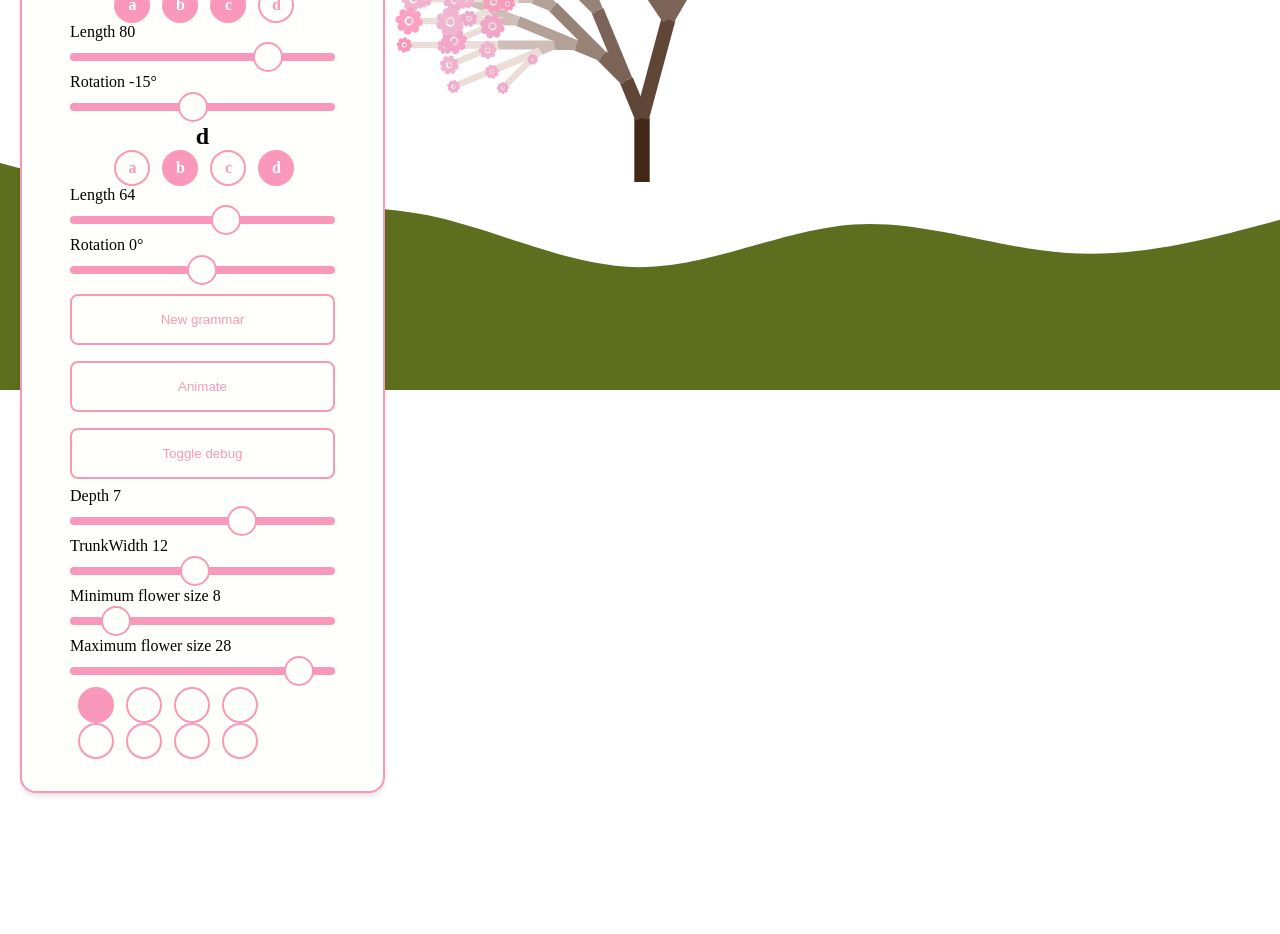
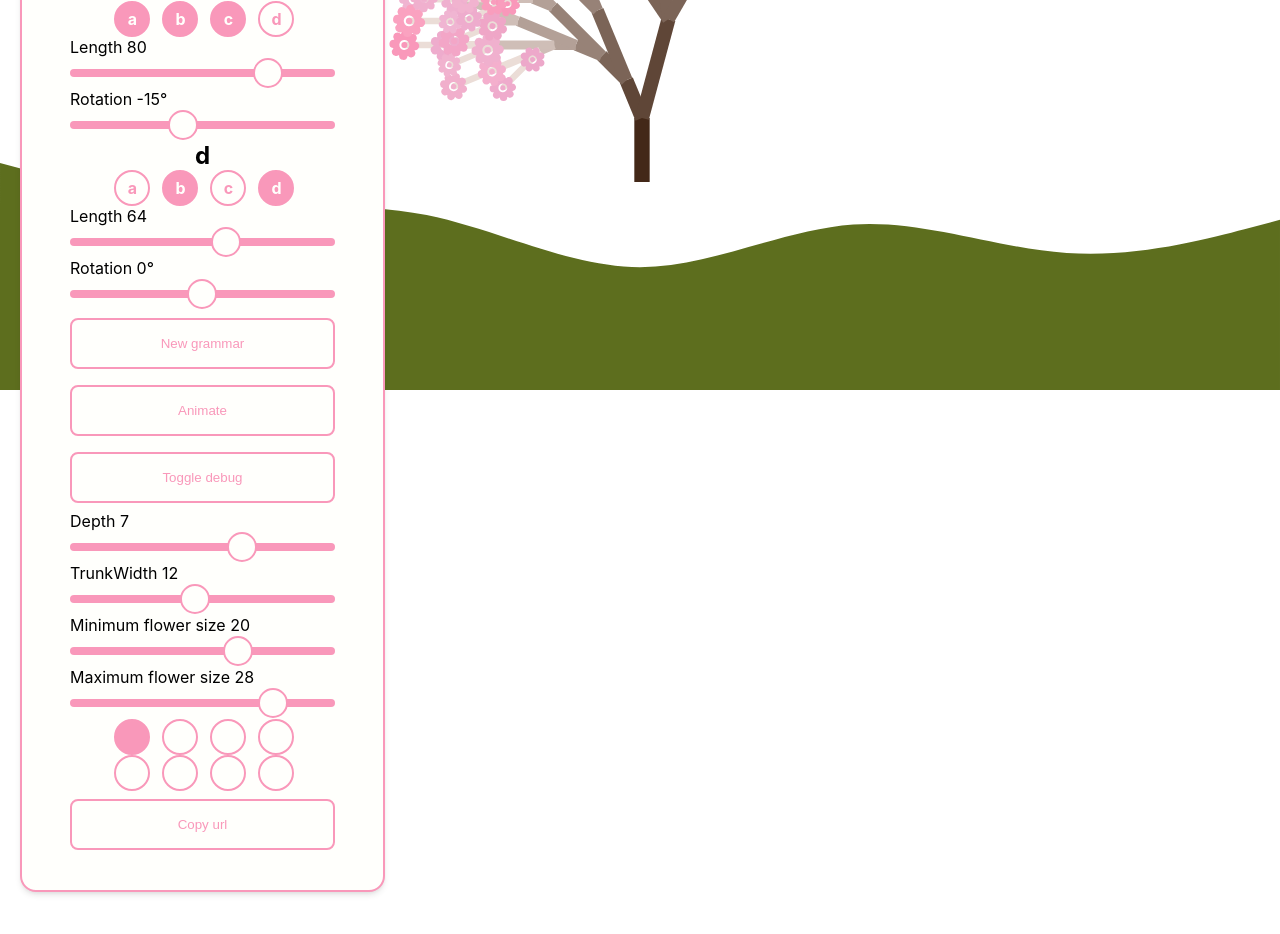
Before and after one commit to domtronn/dc-trees, a Next.js app: page / in a window 1280 px wide. Shown: the part 420-1354 px from the top of the page. Built offline with nearby package versions, Linux system fonts and the light colour scheme.

Commit message:
Allow the saving of settings using btoa & atob

```diff
--- a/components/controls.jsx
+++ b/components/controls.jsx
@@ -83,8 +83,8 @@ const Controls = ({ grammar: g, onChange = _ => _ }) => {
                 label='Rotation'
                 name='rotation'
                 type='range'
-                min={-Math.PI}
-                max={Math.PI}
+                min={-Math.PI / 2}
+                max={Math.PI / 2}
                 step={Math.PI / 360}
                 valueF={val => `${Math.round(val * 180 / Math.PI)}°`}
                 onChange={e => handleGrammar({
--- a/package.json
+++ b/package.json
@@ -10,6 +10,8 @@
   "dependencies": {
     "@emotion/core": "^10.0.28",
     "@emotion/styled": "^10.0.27",
+    "atob": "^2.1.2",
+    "btoa": "^1.2.1",
     "next": "^9.3.3",
     "polished": "^3.6.5",
     "react": "^16.13.0",
--- a/pages/index.js
+++ b/pages/index.js
@@ -4,12 +4,13 @@ import Head from 'next/head'
 /**
    TODO: highlight branches when modifyin grammars
    TODO: allow deletion of removal
-   TODO: save as form params - base64 of grammar & settings?
    TODO: music & rythm.js
    TODO: cherry blossom blowing in the wind
  */
 
 import { useState, useEffect } from 'react'
+import btoa from 'btoa'
+import atob from 'atob'
 
 import { generate } from '../utils/generate-grammar'
 import { jsx, css } from '@emotion/core'
@@ -76,24 +77,37 @@ const animate = (data, { onStart, onEnd }) => {
 
 const Home = ({
   grammar: _grammar,
-  layers: _layers,
-  start
+  layers: _layers = 9,
+  flowerId: _flowerId = 1,
+  flowerMin: _flowerMin = 20,
+  flowerMax: _flowerMax = 28,
+  trunkWidth: _trunkWidth = 12,
+  start = 'a'
 }) => {
-  const [debug, setDebug] = useState(false)
   const [rotation, setRotation] = useState(_grammar[start].rotation)
   const [grammar, setGrammar] = useState(_grammar)
   const [layers, setLayers] = useState(_layers)
+  const [flowerId, setFlowerId] = useState(_flowerId)
+  const [flowerMin, setFlowerMin] = useState(_flowerMin)
+  const [flowerMax, setFlowerMax] = useState(_flowerMax)
+  const [trunkWidth, setTrunkWidth] = useState(_trunkWidth)
+
   const [anim, setAnim] = useState(false)
-  const [flowerId, setFlowerId] = useState(1)
-  const [flowerMin, setFlowerMin] = useState(8)
-  const [flowerMax, setFlowerMax] = useState(28)
-  const [trunkWidth, setTrunkWidth] = useState(12)
-
+  const [debug, setDebug] = useState(false)
   const [visible, setCardVisible] = useState(false)
 
   const data = generate(grammar, layers, start, [1000, 1000], (length, layer) => length - (layer * 5))
   const animationHandlers = {
     onStart: _ => setAnim(true), onEnd: _ => setAnim(false)
+  }
+
+  const settings = {
+    grammar,
+    layers,
+    flowerId,
+    flowerMin,
+    flowerMax,
+    trunkWidth
   }
 
   useEffect(() => animate(data, animationHandlers), [])
@@ -161,21 +175,23 @@ const Home = ({
           onChange={e => setFlowerMax(+e.target.value)}
         />
 
-        <div>
+        <div
+          css={css`text-align: center;`}
+        >
           {
             [1,2,3,4].map(id => (
               <Checkbox
                 checked={id === flowerId}
                 onChange={_ => setFlowerId(id)}
-                name="flower-id"
-                type="radio"
+                name='flower-id'
+                type='radio'
               >
-                <svg height="100%">
+                <svg height={26} css={css`padding: 3px`}>
                   <use
                     fill={id === flowerId ? palette.white : palette.flower}
                     href={`flower-${id}.svg/#flower`}
-                    width={32}
-                    height={32}
+                    width={26}
+                    height={26}
                   />
                 </svg>
               </Checkbox>
@@ -187,15 +203,15 @@ const Home = ({
               <Checkbox
                 checked={id + 4 === flowerId}
                 onChange={_ => setFlowerId(id + 4)}
-                name="flower-id"
-                type="radio"
+                name='flower-id'
+                type='radio'
               >
-                <svg height="100%">
+                <svg height={26} css={css`padding: 3px`}>
                   <use
                     fill={id + 4 === flowerId ? palette.white : palette.flower}
                     href={`flower-${id + 4}.svg/#flower`}
-                    width={32}
-                    height={32}
+                    width={26}
+                    height={26}
                   />
                 </svg>
               </Checkbox>
@@ -203,11 +219,29 @@ const Home = ({
           }
         </div>
 
+        <Button
+          block
+          onClick={_ => {
+            navigator
+              .clipboard
+              .writeText(`http://localhost:3000/?settings=${btoa(JSON.stringify(settings))}`)
+              .then(function() {
+                /* clipboard successfully set */
+              }, function() {
+                /* clipboard write failed */
+              });
+          }}
+        >
+          Copy url
+        </Button>
+
       </Card>
       <div css={{ position: 'relative' }}>
         <style>
           {`
+
         :root {
+         font-family: -apple-system, BlinkMacSystemFont, "Segoe UI", Roboto, Helvetica, Arial, sans-serif, "Apple Color Emoji", "Segoe UI Emoji", "Segoe UI Symbol";
           --primary: ${palette.flower};
           --white: ${palette.white};
           --black: ${palette.black};
@@ -333,7 +367,8 @@ const Home = ({
   )
 }
 
-export async function getStaticProps () {
+export async function getServerSideProps ({ query }) {
+  const handleDefault = () => {
     const layers = 7
     const start = 'a'
     const grammar = {
@@ -361,8 +396,18 @@ export async function getStaticProps () {
         rotation: 0
       }
     }
-
     return { props: { grammar, layers, start } }
   }
 
+  if (query.settings) {
+    try {
+      return { props: JSON.parse(atob(query.settings)) }
+    } catch (e) {
+      return handleDefault()
+    }
+  } else {
+    return handleDefault()
+  }
+}
+
 export default Home
```
Lines whose indentation alone changed are shown as unchanged.
